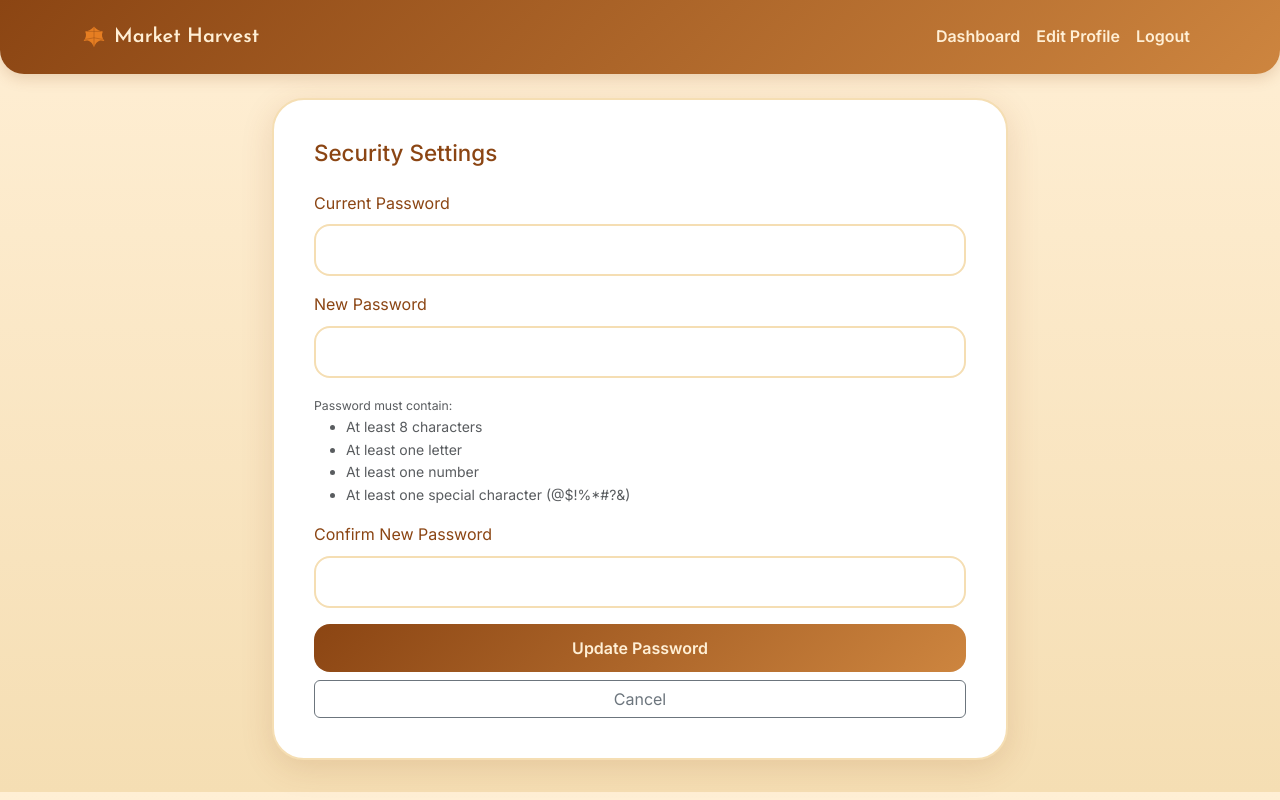
After one commit to reversegremlin/harvest-market, a Flask app: page /profile/security in a window 1280 px wide. The commit adds this page. Run offline with Flask 3, Linux system fonts and the light colour scheme; the visitor is signed in with stand-in values (Sample User, id 1); data comes from the database, SQL or seed files in the repository; some libraries are stand-ins or nearby versions.

Commit message:
Agent query: Can you access the security settings page from the dashboard and verify if the password change form is displayed correctly?

```diff
--- a/profile.py
+++ b/profile.py
@@ -5,6 +5,7 @@ from models import User
 from datetime import datetime
 import pytz
 from pytz import timezone as pytz_timezone
+from werkzeug.security import check_password_hash
 
 profile_bp = Blueprint('profile', __name__)
 
@@ -70,3 +71,56 @@ def preview_dashboard():
     })
 
     return render_template('profile/dashboard.html', user=mock_user, preview_mode=True)
+
+@profile_bp.route('/profile/security', methods=['GET', 'POST'])
+@login_required
+def security_settings():
+    if request.method == 'POST':
+        current_password = request.form.get('current_password')
+        new_password = request.form.get('new_password')
+        confirm_password = request.form.get('confirm_password')
+
+        # Validate all fields are provided
+        if not all([current_password, new_password, confirm_password]):
+            flash('All fields are required', 'error')
+            return redirect(url_for('profile.security_settings'))
+
+        # Verify current password
+        if not check_password_hash(current_user.password_hash, current_password):
+            flash('Current password is incorrect', 'error')
+            return redirect(url_for('profile.security_settings'))
+
+        # Validate new password
+        if len(new_password) < 8:
+            flash('New password must be at least 8 characters long', 'error')
+            return redirect(url_for('profile.security_settings'))
+
+        if not any(c.isalpha() for c in new_password):
+            flash('New password must contain at least one letter', 'error')
+            return redirect(url_for('profile.security_settings'))
+
+        if not any(c.isdigit() for c in new_password):
+            flash('New password must contain at least one number', 'error')
+            return redirect(url_for('profile.security_settings'))
+
+        if not any(c in '@$!%*#?&' for c in new_password):
+            flash('New password must contain at least one special character (@$!%*#?&)', 'error')
+            return redirect(url_for('profile.security_settings'))
+
+        # Check if passwords match
+        if new_password != confirm_password:
+            flash('New passwords do not match', 'error')
+            return redirect(url_for('profile.security_settings'))
+
+        try:
+            # Update password
+            current_user.set_password(new_password)
+            db.session.commit()
+            flash('Password updated successfully', 'success')
+            return redirect(url_for('profile.dashboard'))
+        except Exception as e:
+            db.session.rollback()
+            flash('An error occurred while updating your password', 'error')
+            return redirect(url_for('profile.security_settings'))
+
+    return render_template('profile/security.html')
--- a/templates/profile/dashboard.html
+++ b/templates/profile/dashboard.html
@@ -41,6 +41,7 @@
                         <div class="p-3 border rounded h-100">
                             <h6 class="mb-2">Security Settings</h6>
                             <p class="small mb-0">Update your password and security preferences</p>
+                            <a href="{{ url_for('profile.security_settings') }}" class="stretched-link"></a>
                         </div>
                     </div>
                     <div class="col-12 col-sm-6">
--- /dev/null
+++ b/templates/profile/security.html
@@ -0,0 +1,53 @@
+{% extends "base.html" %}
+
+{% block title %}Security Settings{% endblock %}
+
+{% block content %}
+<div class="row justify-content-center">
+    <div class="col-md-8">
+        <div class="profile-card">
+            <h3 class="mb-4">Security Settings</h3>
+
+            <form method="POST" class="needs-validation" novalidate>
+                <input type="hidden" name="csrf_token" value="{{ csrf_token() }}">
+
+                <div class="mb-3">
+                    <label for="current_password" class="form-label">Current Password</label>
+                    <input type="password" class="form-control" id="current_password" name="current_password"
+                           required>
+                    <div class="invalid-feedback">Please enter your current password.</div>
+                </div>
+
+                <div class="mb-3">
+                    <label for="new_password" class="form-label">New Password</label>
+                    <input type="password" class="form-control" id="new_password" name="new_password"
+                           pattern="^(?=.*[A-Za-z])(?=.*\d)(?=.*[@$!%*#?&])[A-Za-z\d@$!%*#?&]{8,}$"
+                           title="Password must be at least 8 characters long and include at least one letter, one number, and one special character"
+                           required>
+                    <div class="password-requirements form-text">
+                        <small>Password must contain:</small>
+                        <ul class="mb-0">
+                            <li>At least 8 characters</li>
+                            <li>At least one letter</li>
+                            <li>At least one number</li>
+                            <li>At least one special character (@$!%*#?&)</li>
+                        </ul>
+                    </div>
+                    <div class="invalid-feedback">Please enter a strong password that meets all requirements.</div>
+                </div>
+
+                <div class="mb-3">
+                    <label for="confirm_password" class="form-label">Confirm New Password</label>
+                    <input type="password" class="form-control" id="confirm_password" name="confirm_password" required>
+                    <div class="invalid-feedback">Passwords must match.</div>
+                </div>
+
+                <div class="d-grid gap-2">
+                    <button type="submit" class="btn btn-primary">Update Password</button>
+                    <a href="{{ url_for('profile.dashboard') }}" class="btn btn-outline-secondary">Cancel</a>
+                </div>
+            </form>
+        </div>
+    </div>
+</div>
+{% endblock %}
```
Also changed, not shown: 1 other file.
